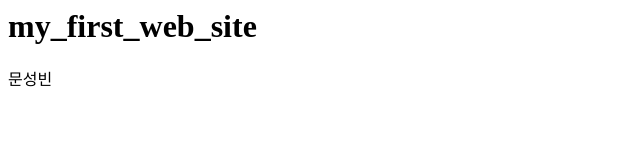
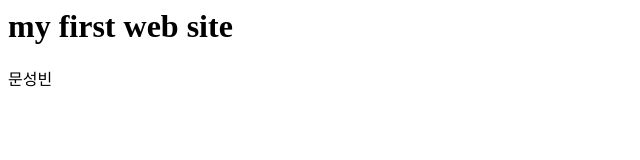
Before and after one commit to Asparagas2845/my_first_web_site, a plain HTML site: page index.html in a window 1280 px wide. Shown: the whole page, without its empty margins (0-640 px from the left). Drawn offline with Linux system fonts and the light colour scheme.

Commit message:
Update index.html

```diff
--- a/index.html
+++ b/index.html
@@ -3,7 +3,7 @@
     <title>my_first_web_site</title>
   </head>
   <body>
-    <h1>my_first_web_site</h1>
+    <h1>my first web site</h1>
     문성빈
   </body>
 </html>
```
